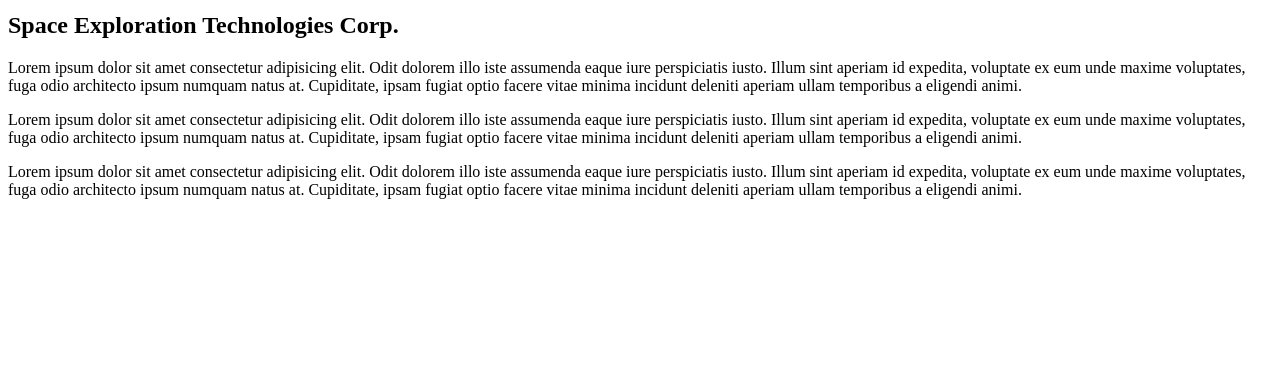
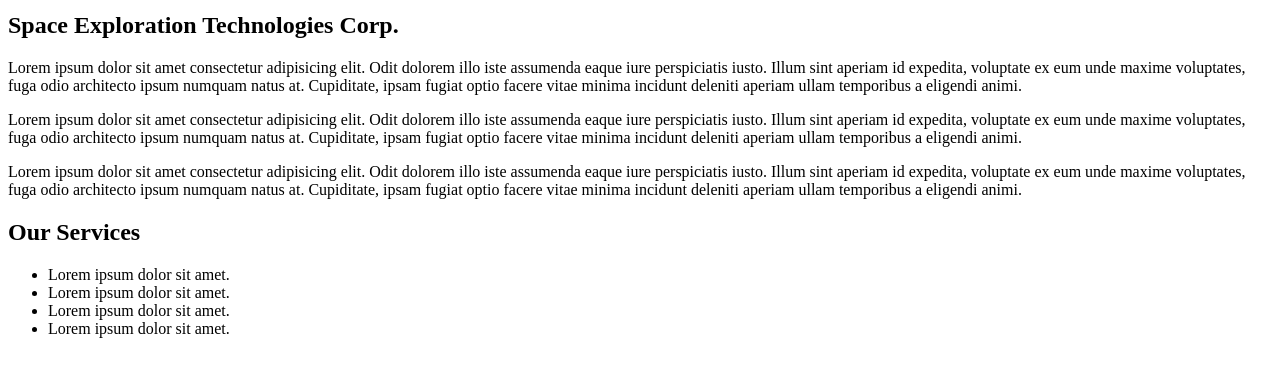
Before and after one commit to davislamenha/exercicios-html-onebitcode, a plain HTML site: page spacex/spacex.html in a window 1280 px wide. Shown: the part 255-632 px from the top of the page. Drawn offline with Linux system fonts and the light colour scheme.

Commit message:
seção nossos serviços

```diff
--- a/spacex/spacex.html
+++ b/spacex/spacex.html
@@ -25,6 +25,15 @@
     <p>Lorem ipsum dolor sit amet consectetur adipisicing elit. Odit dolorem illo iste assumenda eaque iure perspiciatis iusto. Illum sint aperiam id expedita, voluptate ex eum unde maxime voluptates, fuga odio architecto ipsum numquam natus at. Cupiditate, ipsam fugiat optio facere vitae minima incidunt deleniti aperiam ullam temporibus a eligendi animi.</p>
     <p>Lorem ipsum dolor sit amet consectetur adipisicing elit. Odit dolorem illo iste assumenda eaque iure perspiciatis iusto. Illum sint aperiam id expedita, voluptate ex eum unde maxime voluptates, fuga odio architecto ipsum numquam natus at. Cupiditate, ipsam fugiat optio facere vitae minima incidunt deleniti aperiam ullam temporibus a eligendi animi.</p>
   </main>
+  <section>
+    <h2>Our Services</h2>
+    <ul>
+      <li>Lorem ipsum dolor sit amet.</li>
+      <li>Lorem ipsum dolor sit amet.</li>
+      <li>Lorem ipsum dolor sit amet.</li>
+      <li>Lorem ipsum dolor sit amet.</li>
+    </ul>
+  </section>
 </body>
 
 </html>
```
